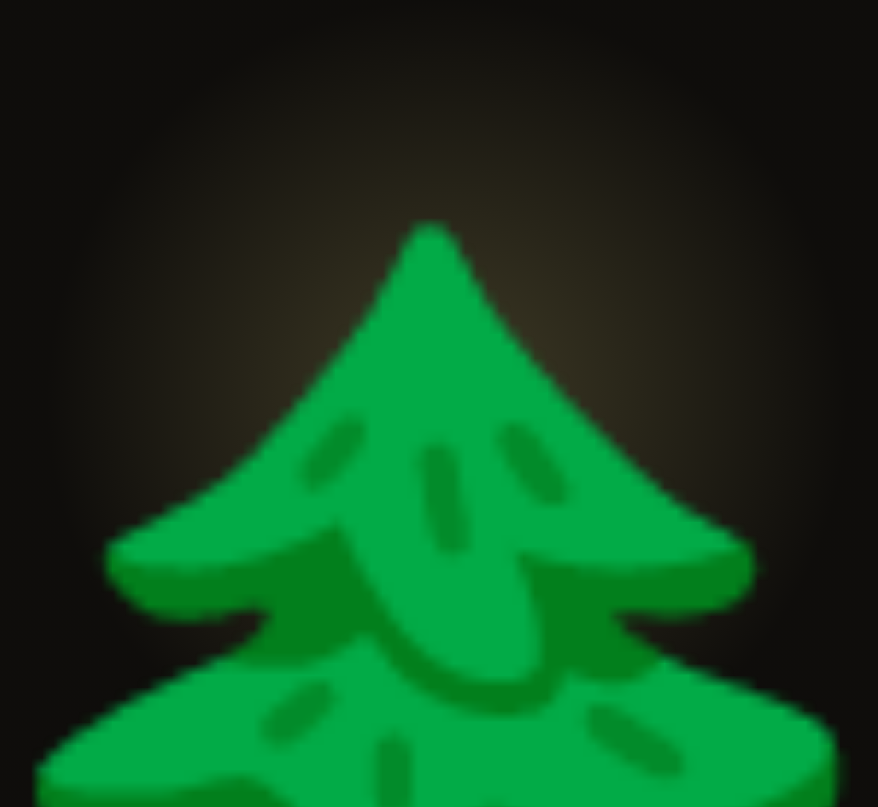
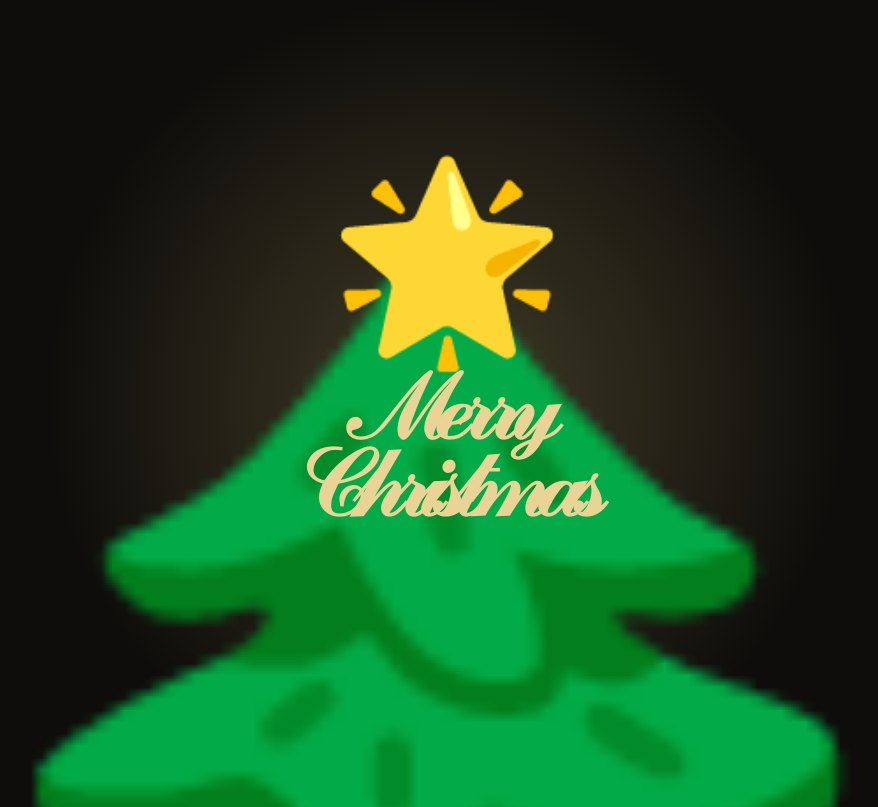
Before and after one commit to leeye51456/christmas-tree, a React (Create React App) app: page / in a window 1280 px wide. Shown: the top 807 px of the page, without its empty margins (193-1071 px from the left). Built offline with nearby package versions, Linux system fonts and the light colour scheme.

Commit message:
Add ornaments a star and "Merry Christmas"

```diff
--- a/src/components/ChristmasTree.tsx
+++ b/src/components/ChristmasTree.tsx
@@ -1,3 +1,5 @@
+import Ornament from "./svg/Ornament"
+
 function ChristmasTree() {
   return (
     <svg
@@ -15,7 +17,19 @@ function ChristmasTree() {
       >
         &#x1f332;
       </text>
-      {/* <Ornaments /> */}
+
+      <Ornament top={0} r={0} size={15}>
+        &#x1f31f;
+      </Ornament>
+
+      <Ornament top={17.5} r={0} size={7.5} style={{ fill: '#e9d496', letterSpacing: '-0.2em' }} >
+        <tspan x="50%" dy="-0.8em">
+          &#x1d4dc;&#x1d4ee;&#x1d4fb;&#x1d4fb;&#x1d502;
+        </tspan>
+        <tspan x="50%" dy="0.8em">
+          &#x1d4d2;&#x1d4f1;&#x1d4fb;&#x1d4f2;&#x1d4fc;&#x1d4fd;&#x1d4f6;&#x1d4ea;&#x1d4fc;
+        </tspan>
+      </Ornament>
     </svg>
   )
 }
```
